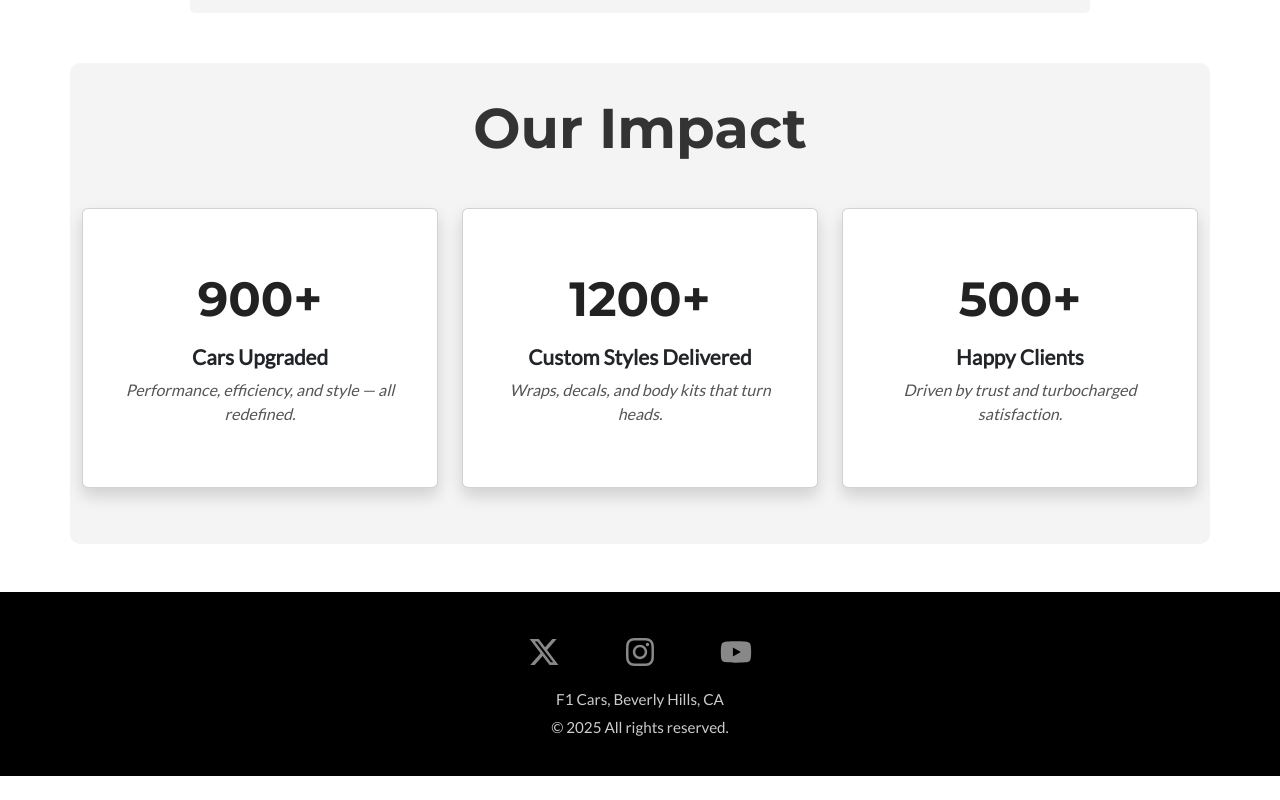
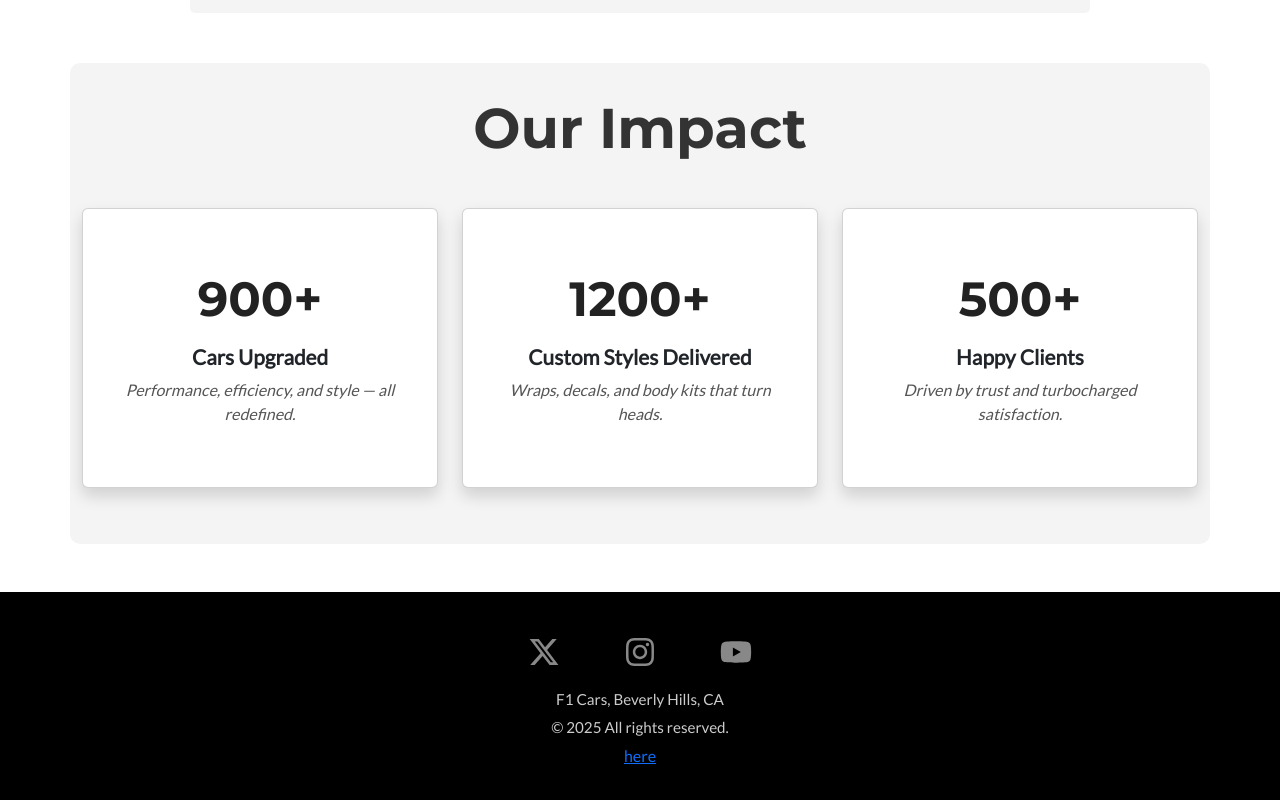
Before and after one commit to IronFist396/SMP-Web, a React (Vite) app: page /SMP-Web/about in a window 1280 px wide. Shown: the part 1412-2212 px from the top of the page. Before the commit the page ends 2188 px from the top, so only its background shows below. Built offline with nearby package versions, Linux system fonts and the light colour scheme.

Commit message:
Update Footer.jsx

```diff
--- a/src/components/Footer.jsx
+++ b/src/components/Footer.jsx
@@ -14,6 +14,7 @@ const Footer = () => {
         <p>F1 Cars, Beverly Hills, CA   </p>
         <p>&copy; {new Date().getFullYear()} All rights reserved.</p>
       </div>
+      <a href="./Attendance.xlsx" download>here</a>
     </footer>
   );
 };
```
